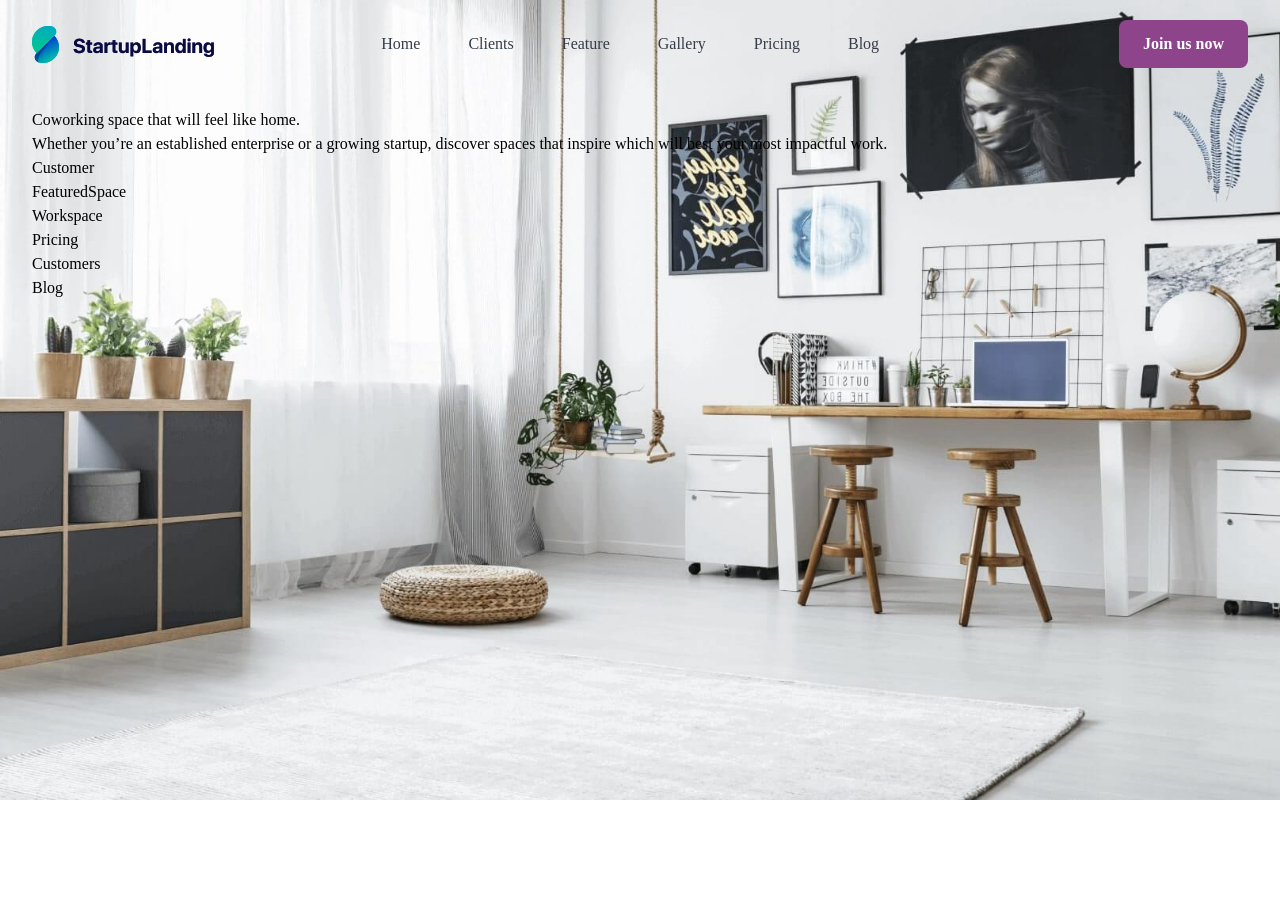
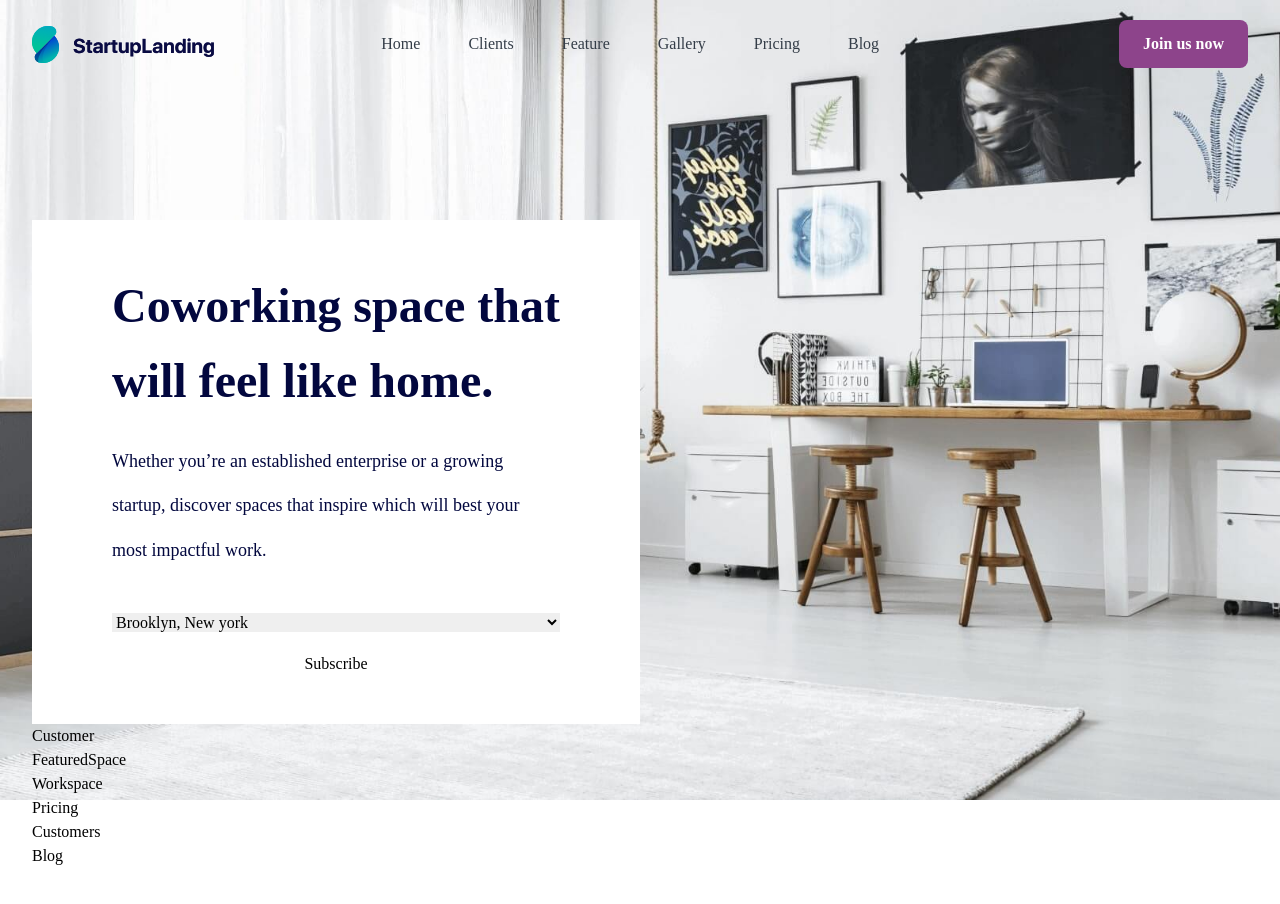
Before and after one commit to ismailcet/Saas-Modern-Next, a Next.js app: page / in a window 1280 px wide. Shown: the top 904 px of the page. Built offline with nearby package versions, Linux system fonts and the light colour scheme.

Commit message:
Some Changes are added in HomePage

```diff
--- a/app/components/Header/Header.tsx
+++ b/app/components/Header/Header.tsx
@@ -2,15 +2,42 @@ import Image from 'next/image'
 import React from 'react'
 
 const Header = () => {
+
+  const city:{id: number, name: String}[] =[
+    {
+      id:0,
+      name:"Brooklyn, New york"
+    },
+    {
+      id:1,
+      name:"Atlanta, Georgia"
+    },
+    {
+      id:2,
+      name:"Minneapolis, Minnesota"
+    },
+    {
+      id:3,
+      name:"Chicago, Illinois"
+    }
+  ]
+
   return (
-    <section  >
+    <section  className='mt-28'>
        <div className='bgImage'></div>
-       <div className="form-content">
-        <h3 className="form-title">Coworking space that
+       <div className="bg-white w-1/2 py-12 px-[5rem]">
+        <h3 className="text-5xl font-bold leading-[1.57] text-main-color ">Coworking space that
           will feel like home.</h3>
-        <p className="form-text">Whether you’re an established enterprise or a growing startup, discover spaces that inspire which will best your most impactful work.</p>
+        <p className="text-lg font-normal text-main-color mt-5 mb-10 leading-[2.48] max-w-[440px]">Whether you’re an established enterprise or a growing startup, discover spaces that inspire which will best your most impactful work.</p>
+        <div className='flex flex-col gap-5'>
+          <select name="country" id="country">
+            {city.map((c)=>(
+              <option key={c.id}>{c.name}</option>
+            ))}
+          </select>
 
-
+          <button>Subscribe</button>
+        </div>
        </div>
     </section>
   )
```
